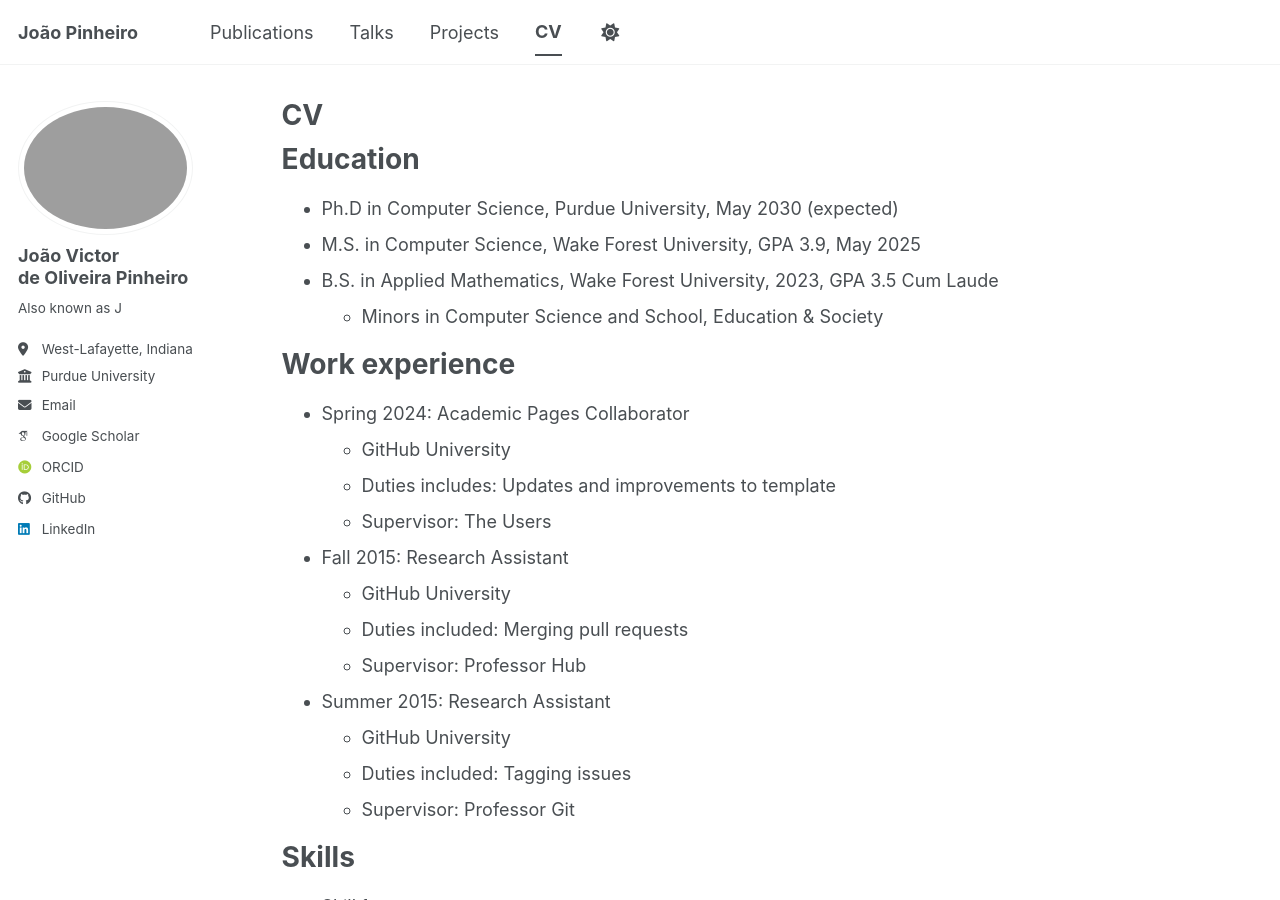
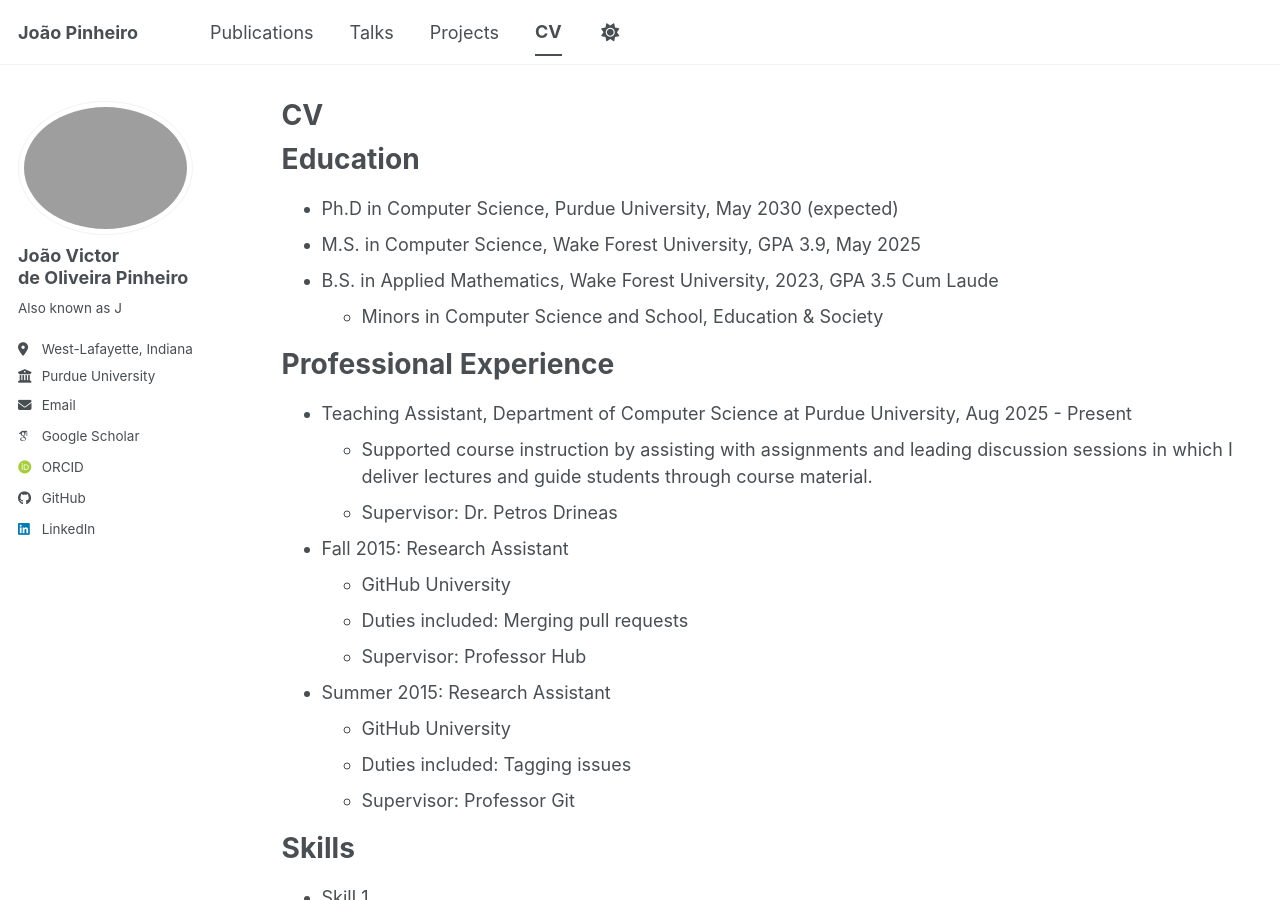
Before and after one commit to Jv7Pinheiro/Jv7Pinheiro.github.io, a Jekyll site: the page built from _pages/cv.md, in a window 1280 px wide and 900 px high. Built offline with Jekyll 4.4.1, drawn with Linux system fonts in a browser that asks for light colours; some web fonts are replaced; a script bundle is joined from its source files by our own code; library files that are not in the unit come from our copies.

Commit message:
Second edits to CV

```diff
--- a/_pages/cv.md
+++ b/_pages/cv.md
@@ -16,12 +16,11 @@ Education
 * B.S. in Applied Mathematics, Wake Forest University, 2023, GPA 3.5 Cum Laude
   * Minors in Computer Science and School, Education & Society
 
-Work experience
+Professional Experience
 ======
-* Spring 2024: Academic Pages Collaborator
-  * GitHub University
-  * Duties includes: Updates and improvements to template
-  * Supervisor: The Users
+* Teaching Assistant, Department of Computer Science at Purdue University, Aug 2025 - Present
+  * Supported course instruction by assisting with assignments and leading discussion sessions in which I deliver lectures and guide students through course material.
+  * Supervisor: Dr. Petros Drineas
 
 * Fall 2015: Research Assistant
   * GitHub University
```
